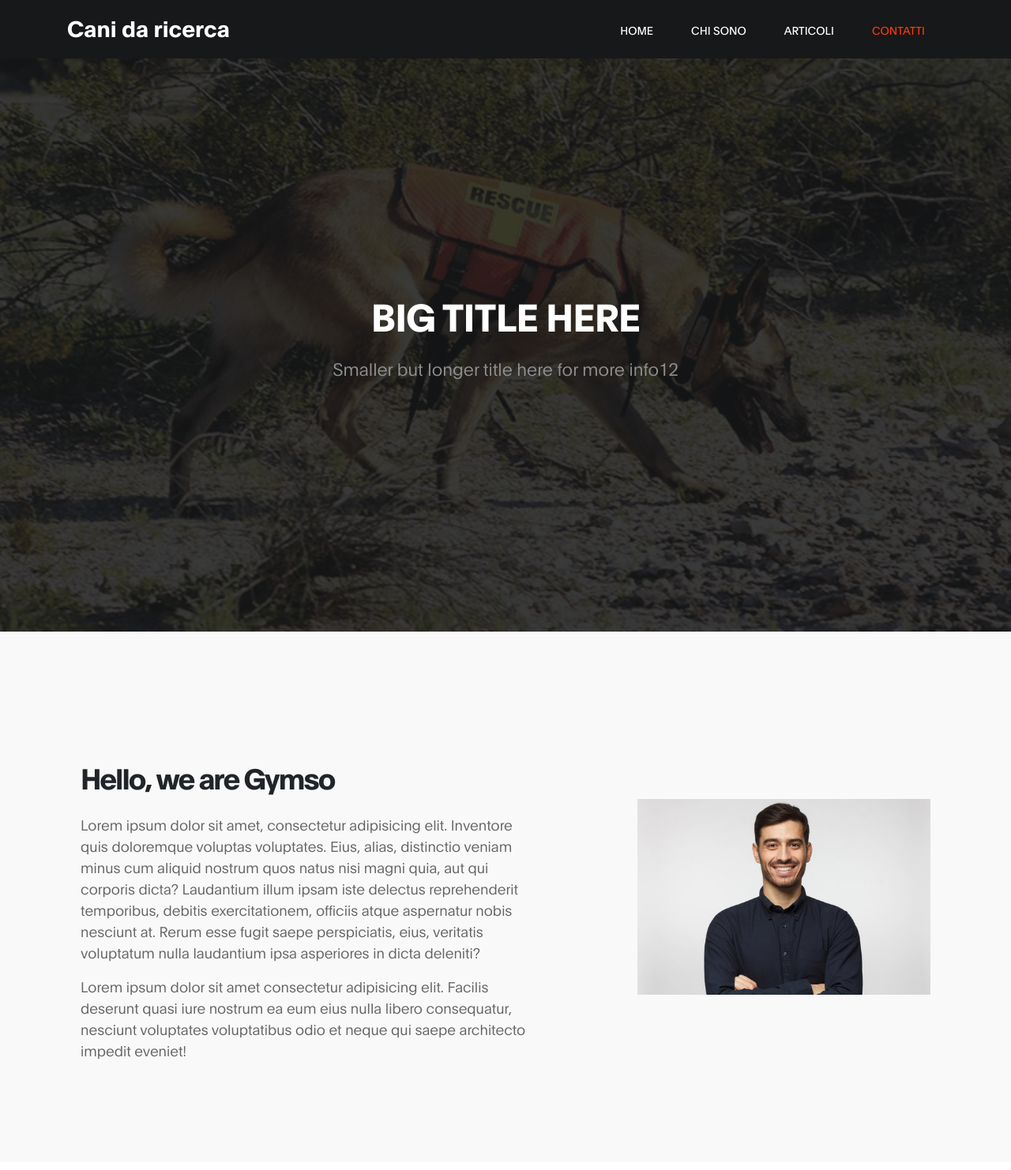
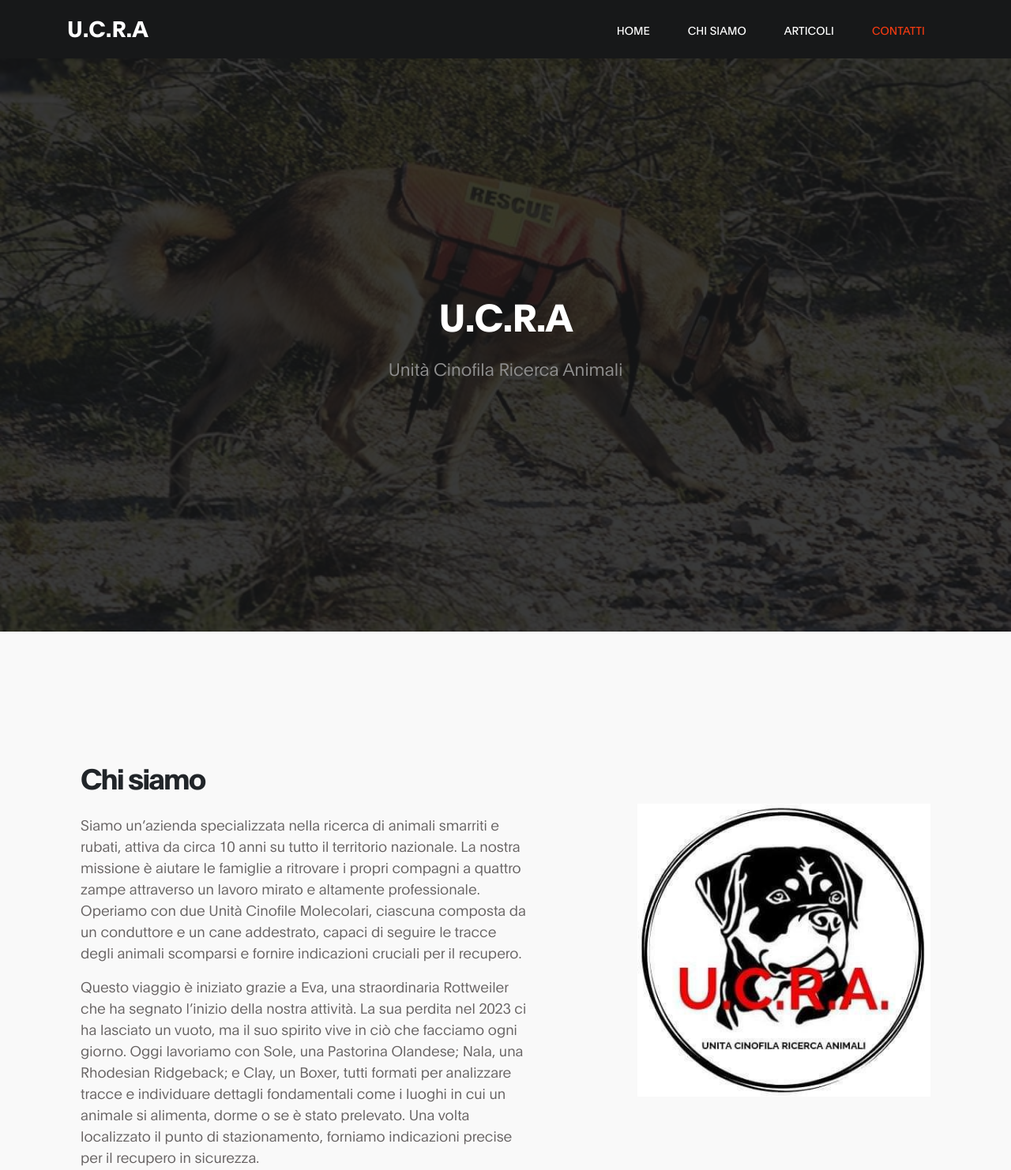
Before and after one commit to Ritmic/sito-alex, a plain HTML site: page index.html in a window 1280 px wide. Shown: the top 1482 px of the page at 79% size. Drawn offline with Linux system fonts and the light colour scheme.

Commit message:
Aggiunti copy e immagini

```diff
--- a/index.html
+++ b/index.html
@@ -2,7 +2,7 @@
 <html lang="en">
 <head>
 
-     <title>Cinofili Website</title>
+     <title>U.C.R.A</title>
 
      <meta charset="UTF-8">
      <meta http-equiv="X-UA-Compatible" content="IE=Edge">
@@ -26,7 +26,7 @@
     <nav class="navbar navbar-expand-lg fixed-top">
         <div class="container">
 
-            <a class="navbar-brand" href="index.html">Cani da ricerca</a>
+            <a class="navbar-brand" href="index.html">U.C.R.A</a>
 
             <button class="navbar-toggler" type="button" data-toggle="collapse" data-target="#navbarNav" aria-controls="navbarNav" aria-expanded="false"
                 aria-label="Toggle navigation">
@@ -40,7 +40,7 @@
                     </li>
 
                     <li class="nav-item">
-                        <a href="#about" class="nav-link smoothScroll">Chi sono</a>
+                        <a href="#about" class="nav-link smoothScroll">Chi siamo</a>
                     </li>
 
                     <li class="nav-item">
@@ -67,9 +67,8 @@
 
                          <div class="col-lg-8 col-md-10 mx-auto col-12">
                               <div class="hero-text mt-5 text-center">
-                                    <h1 class="text-white" data-aos="fade-up" data-aos-delay="300">Big title here</h1>
-
-                                    <h6 data-aos="fade-up" data-aos-delay="500">Smaller but longer title here for more info12</h6>
+                                    <h1 class="text-white" data-aos="fade-up" data-aos-delay="300">U.C.R.A</h1>
+                                    <h6 data-aos="fade-up" data-aos-delay="500">Unità Cinofila Ricerca Animali</h6>
 
                               </div>
                          </div>
@@ -85,17 +84,15 @@
                     <div class="row justify-content-around align-items-center mx-lg-4">
 
                             <div class="mt-lg-5 mr-lg-2 mb-lg-0 mb-4 col-lg-6 col-md-10 col-12">
-                                <h2 class="mb-4" data-aos="fade-up" data-aos-delay="300">Hello, we are Gymso</h2>
+                                <h2 class="mb-4" data-aos="fade-up" data-aos-delay="300">Chi siamo</h2>
 
-                                <p data-aos="fade-up" data-aos-delay="400">Lorem ipsum dolor sit amet, consectetur adipisicing elit. Inventore quis doloremque voluptas voluptates. Eius, alias, distinctio veniam minus cum aliquid nostrum quos natus nisi magni quia, aut qui corporis dicta?
-                                Laudantium illum ipsam iste delectus reprehenderit temporibus, debitis exercitationem, officiis atque aspernatur nobis nesciunt at. Rerum esse fugit saepe perspiciatis, eius, veritatis voluptatum nulla laudantium ipsa asperiores in dicta deleniti?</p>
-
-                                <p data-aos="fade-up" data-aos-delay="500">Lorem ipsum dolor sit amet consectetur adipisicing elit. Facilis deserunt quasi iure nostrum ea eum eius nulla libero consequatur, nesciunt voluptates voluptatibus odio et neque qui saepe architecto impedit eveniet!</p>
+                                <p data-aos="fade-up" data-aos-delay="400"> Siamo un’azienda specializzata nella ricerca di animali smarriti e rubati, attiva da circa 10 anni su tutto il territorio nazionale. La nostra missione è aiutare le famiglie a ritrovare i propri compagni a quattro zampe attraverso un lavoro mirato e altamente professionale. Operiamo con due Unità Cinofile Molecolari, ciascuna composta da un conduttore e un cane addestrato, capaci di seguire le tracce degli animali scomparsi e fornire indicazioni cruciali per il recupero.</p>
+                                <p data-aos="fade-up" data-aos-delay="500">Questo viaggio è iniziato grazie a Eva, una straordinaria Rottweiler che ha segnato l’inizio della nostra attività. La sua perdita nel 2023 ci ha lasciato un vuoto, ma il suo spirito vive in ciò che facciamo ogni giorno. Oggi lavoriamo con Sole, una Pastorina Olandese; Nala, una Rhodesian Ridgeback; e Clay, un Boxer, tutti formati per analizzare tracce e individuare dettagli fondamentali come i luoghi in cui un animale si alimenta, dorme o se è stato prelevato. Una volta localizzato il punto di stazionamento, forniamo indicazioni precise per il recupero in sicurezza.</p>
 
                             </div>
 
                             <div class="col-lg-4 col-10" data-aos="fade-up" data-aos-delay="700">
-                                <img src="images/person.jpg" class="object-fit-contain w-100" alt="Trainer">
+                                <img src="images/about.jpeg" class="object-fit-contain w-100" alt="Trainer">
                             </div>
                     </div>
                </div>
@@ -153,10 +150,8 @@
                          </div>
                         <div class="d-flex flex-column  mx-auto col-12" data-aos="fade-up" data-aos-delay="400">
                             <h4 class="mr-4"><i class="fa fa-envelope-o mr-4"></i><a href="#">hello@company.co</a></h4>
-                            <h4><i class="fa fa-phone mr-4"></i> 010-020-0840</h4>
-                            <h4><i class=" fa fa-brands fa-facebook mr-4"></i> facebook.com</h4>
-                            <h4><i class="fa fa-brands fa-instagram mr-4"></i> instagram.com</h4>
-
+                            <a href="tel:+39 335 537 5992"> <h4><i class="fa fa-phone mr-4"></i>+39 335 537 5992</h4></a>
+                            <a href="https://www.facebook.com/mirko.tomasi1"> <h4><i class=" fa fa-brands fa-facebook mr-4"></i> facebook.com</h4></a>
                         </div>
                     </div>
 
```
Also changed, not shown: images/about.jpeg (added), images/person.jpg (deleted).
